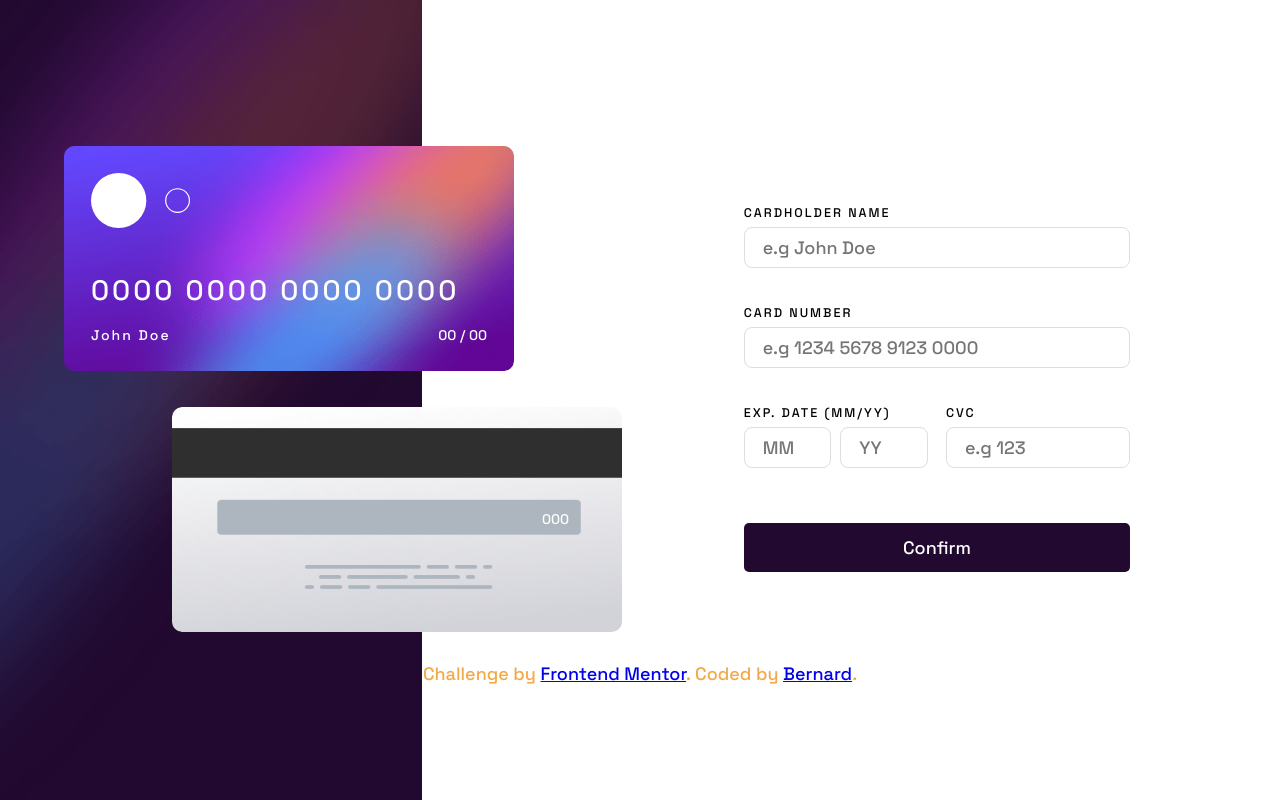
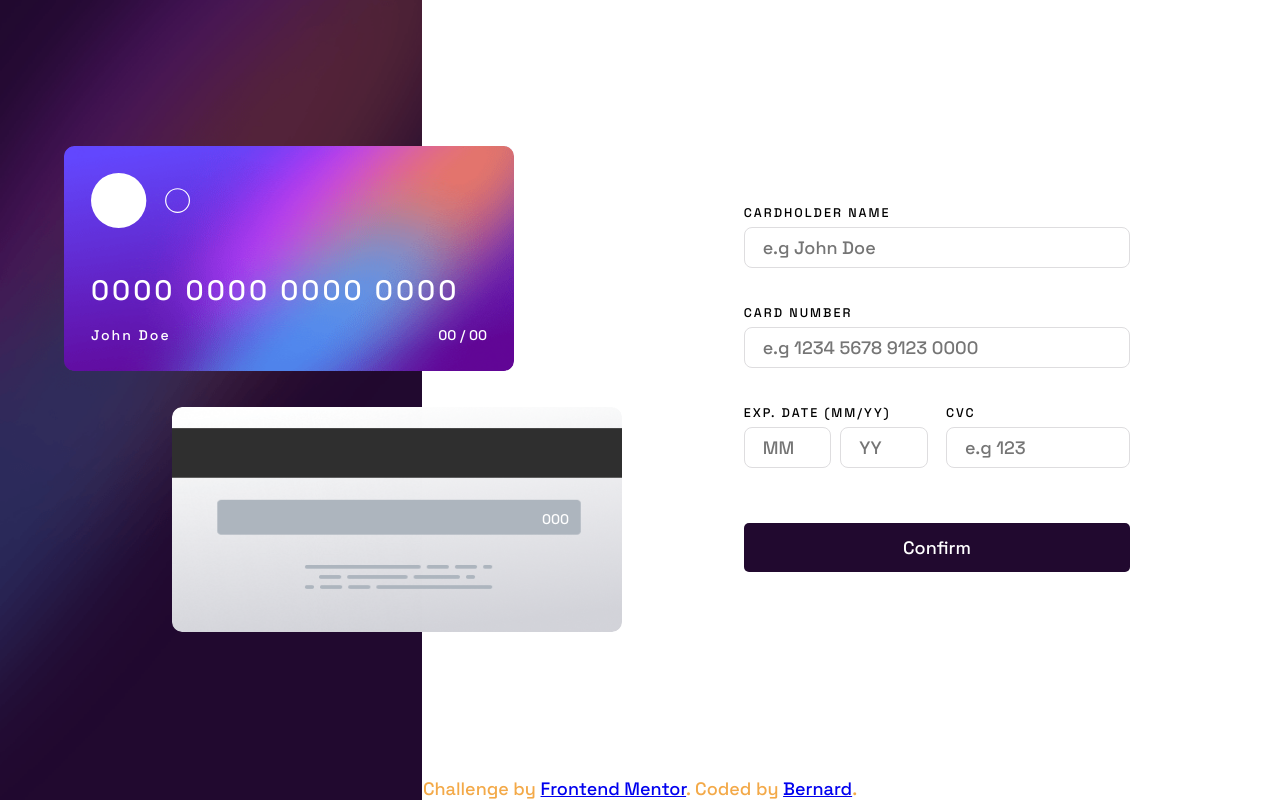
Before and after one commit to BernardusPH/interactive-credit-card, a React (Vite) app: page / in a window 1280 px wide. Built offline with nearby package versions, Linux system fonts and the light colour scheme.

Commit message:
layout fix

```diff
--- a/src/components/footer/Footer.css
+++ b/src/components/footer/Footer.css
@@ -1,7 +1,7 @@
 footer {
   text-align: center;
   font-size: 1rem;
-  transform: translateY(30px);
+
   color:rgb(243, 169, 72);
 
 }
--- a/src/style.css
+++ b/src/style.css
@@ -34,6 +34,9 @@
   align-items: center;
   font-family: var(--font-family);
 }
+.body >*{
+  margin-top: auto;
+}
 
 img {
   display: block;
```
